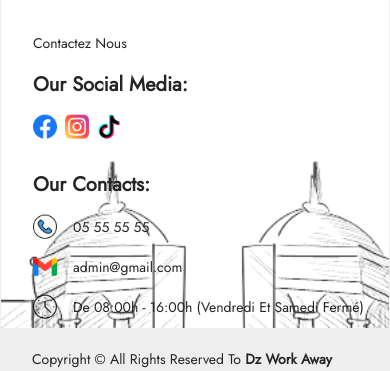
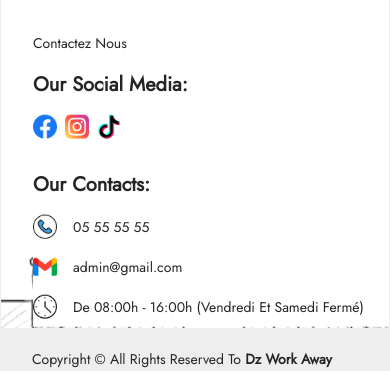
Before and after one commit to KamelMesbahi13/dzWorkAway, a React (Vite) app: page / in a window 390 px wide. Shown: the part 4775-5146 px from the top of the page. Built offline with nearby package versions, Linux system fonts and the light colour scheme; no server answers.

Commit message:
Adding Title

```diff
--- a/src/Ui/Footer/Footer.jsx
+++ b/src/Ui/Footer/Footer.jsx
@@ -102,7 +102,7 @@ const Footer = () => {
                   ))}
                 </div>
               </div>
-              <div className="w-full lg:bg-white lg:p-8 lg:w-1/4">
+              <div className="w-full bg-white lg:p-8 lg:w-1/4">
                 <div>
                   <div>
                     <h6 className="mb-4">Our Social Media:</h6>
```
